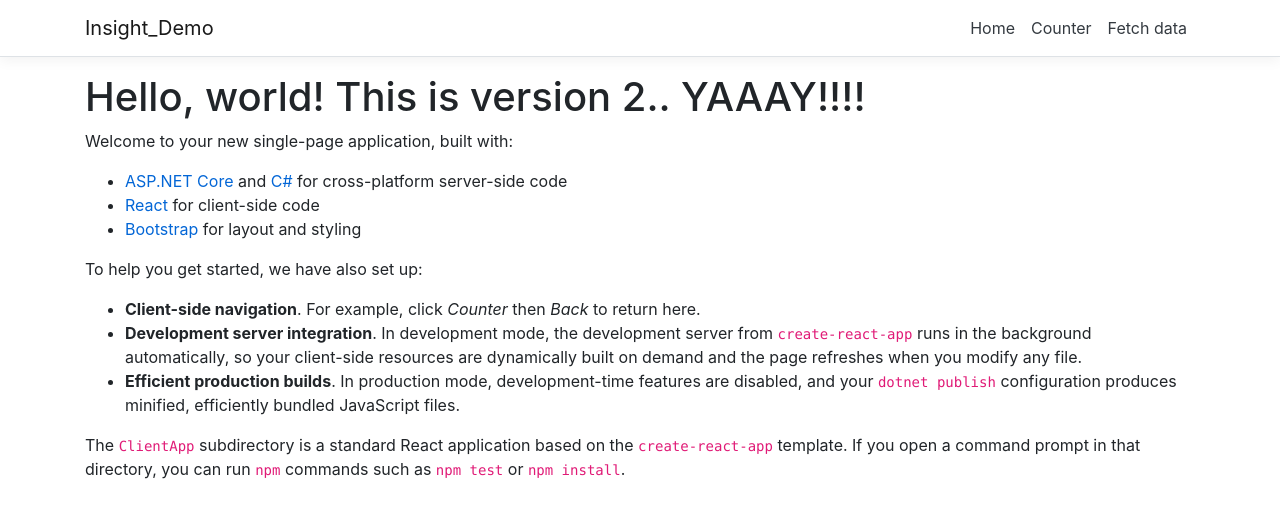
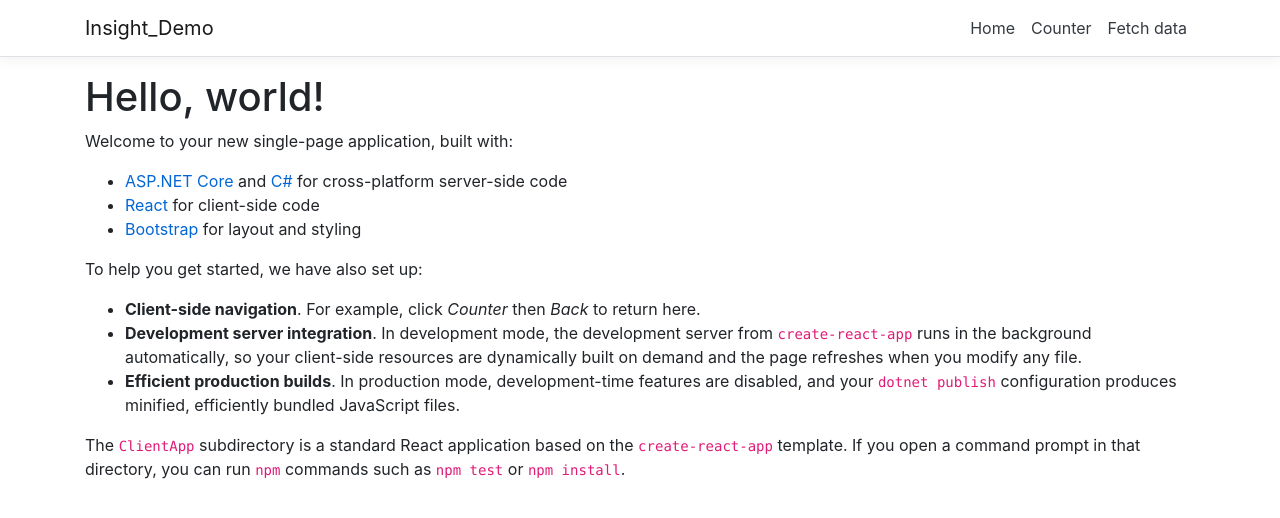
Before and after one commit to rammgokul/AzureAppServiceDemo, a React (Create React App) app in the folder src/ClientApp/: page / in a window 1280 px wide. Shown: the top 518 px of the page. Built offline with nearby package versions, Linux system fonts and the light colour scheme.

Commit message:
revert the code to version 1, and fix pipelines

```diff
--- a/src/ClientApp/public/index.html
+++ b/src/ClientApp/public/index.html
@@ -21,7 +21,7 @@
       work correctly both with client-side routing and a non-root public URL.
       Learn how to configure a non-root public URL by running `npm run build`.
     -->
-  <title>Insight_Demo Version 2!</title>
+  <title>Insight_Demo</title>
 </head>
 
 <body>
--- a/src/ClientApp/src/components/Home.js
+++ b/src/ClientApp/src/components/Home.js
@@ -6,7 +6,7 @@
   render() {
     return (
       <div>
-        <h1>Hello, world! This is version 2.. YAAAY!!!!</h1>
+        <h1>Hello, world!</h1>
         <p>Welcome to your new single-page application, built with:</p>
         <ul>
           <li><a href='https://get.asp.net/'>ASP.NET Core</a> and <a href='https://msdn.microsoft.com/en-us/library/67ef8sbd.aspx'>C#</a> for cross-platform server-side code</li>
```
Also changed, not shown: 1 other file (tests, documents, lock files or other folders).
